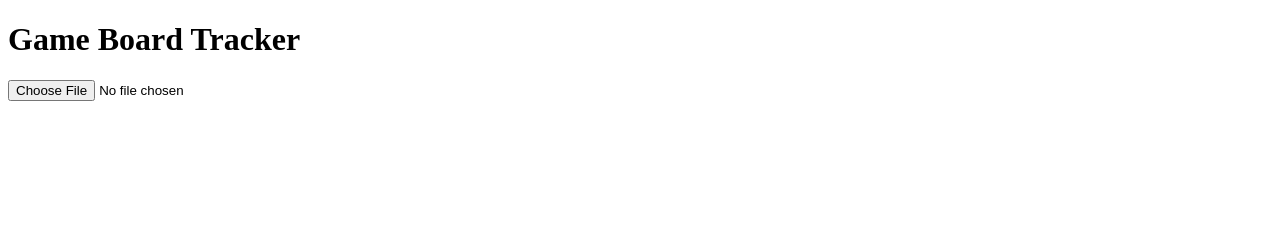
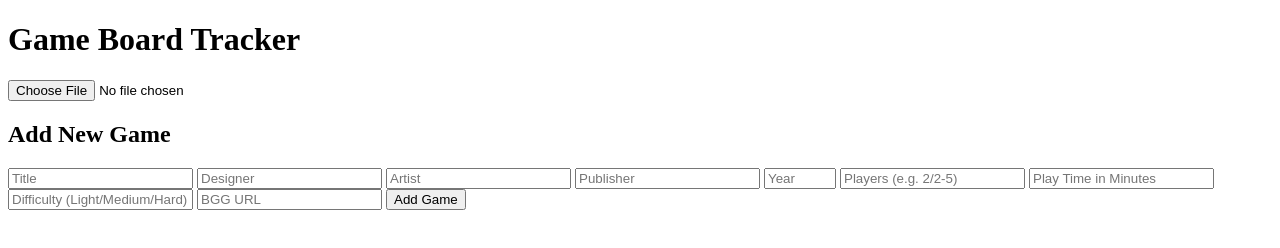
Before and after one commit to JuleGrandis/GameRecord-1, a plain HTML site: page index.html in a window 1280 px wide. Drawn offline with Linux system fonts and the light colour scheme.

Commit message:
Step 7 completed

```diff
--- a/index.html
+++ b/index.html
@@ -11,5 +11,18 @@
     <div id="gamesContainer"></div>
     <script type="module" src="app.mjs"></script>
     <input type="file" id="importSource" accept=".json">
+    <div id="addGame">
+        <h2>Add New Game</h2>
+        <input type="text" id="gameTitle" placeholder="Title" required>
+        <input type="text" id="gameDesigner" placeholder="Designer" required>
+        <input type="text" id="gameArtist" placeholder="Artist" required>
+        <input type="text" id="gamePublisher" placeholder="Publisher" required>
+        <input type="number" id="gameYear" placeholder="Year" min="0000" max="2025" required>
+        <input type="text" id="gamePlayers" placeholder="Players (e.g. 2/2-5)" required>
+        <input type="text" id="gameTime" placeholder="Play Time in Minutes" required>
+        <input type="text" id="gameDifficulty" placeholder="Difficulty (Light/Medium/Hard)" required>
+        <input type="text" id="gameUrl" placeholder="BGG URL" required>
+        <button id="addGameBtn">Add Game</button>
+    </div>
 </body>
 </html>
```
